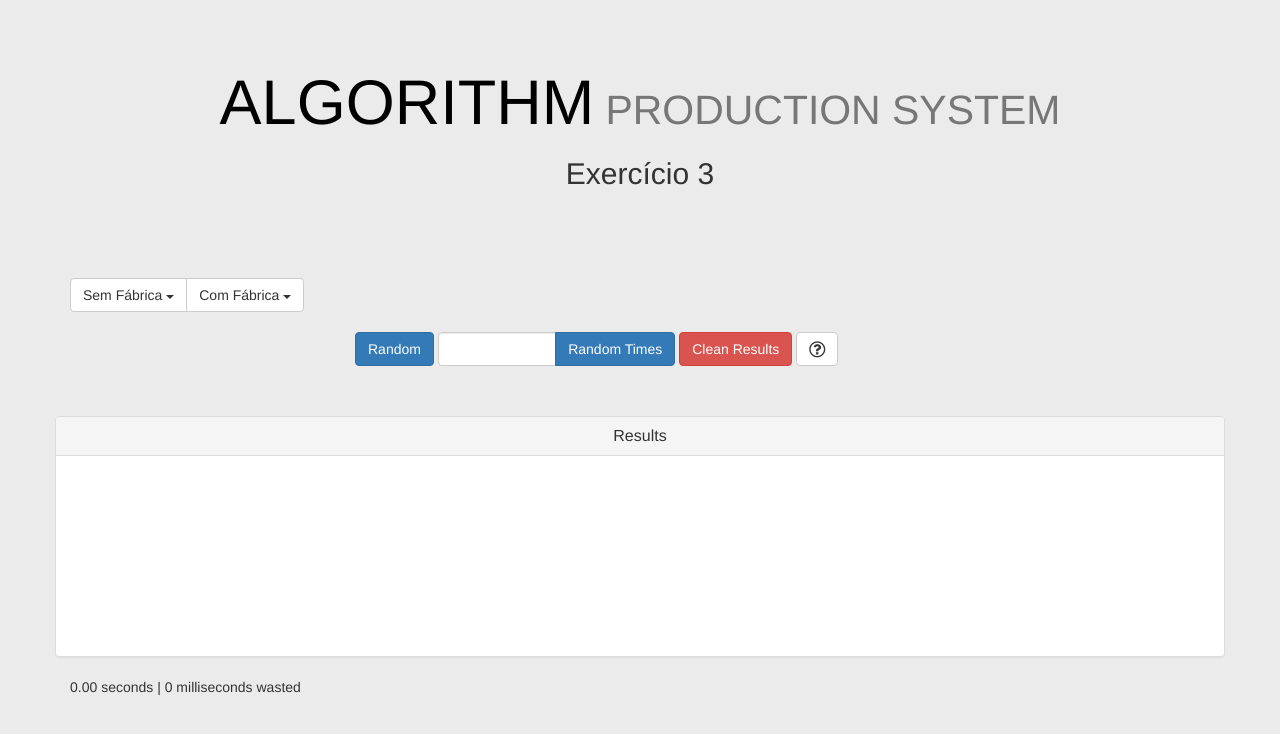
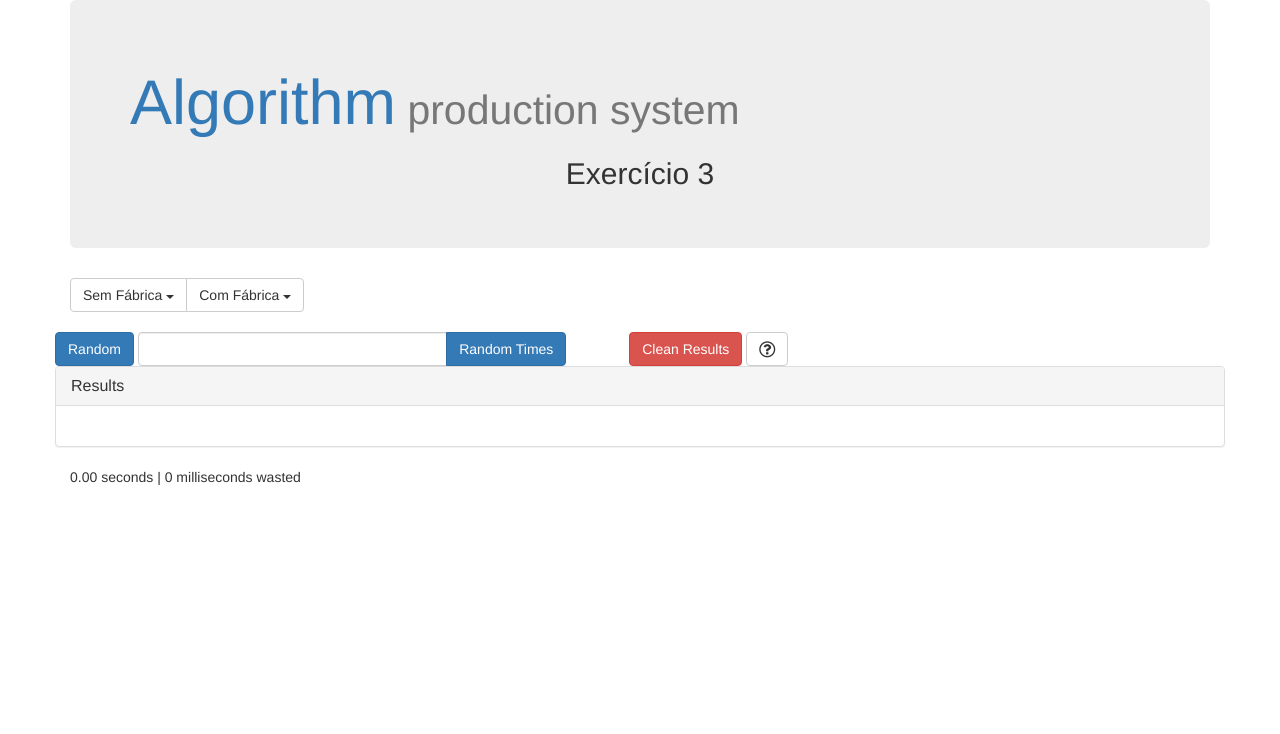
Before and after one commit to raulfdm/algoritmo-sistemas-produtivos, a Jekyll site: the page built from matriz-tres.html, in a window 1280 px wide. Shown: the top 734 px of the page. Built offline with Jekyll 4.4.1, drawn with Linux system fonts in a browser that asks for light colours; nearby versions of some CDN libraries; library files that are not in the unit come from our copies.

Commit message:
Teste post arquivo [2]

```diff
--- a/_layouts/default.html
+++ b/_layouts/default.html
@@ -21,11 +21,9 @@
         {% when 3 %}
         <script type="text/javascript" src="{{"/js/matriz3.js" | prepend: site.baseurl}}"></script>
     {% endcase %}
-    <link rel="stylesheet" href="{{" /css/reset.css " | prepend: site.baseurl}}">
-    <link rel="stylesheet" href="{{" /css/bootstrap.min.css " | prepend: site.baseurl}}">
-    <link rel="stylesheet" href="/css/bootstrap.min.css">
+    <link rel="stylesheet" href="css/reset.css">
     <link rel="stylesheet" href="css/bootstrap.min.css">
-    <link rel="stylesheet" href="{{" /css/style.css " | prepend: site.baseurl}}">
+    <link rel="stylesheet" href="css/style.css">
     <link rel="stylesheet" href="{{" /css/font-awesome.min.css "| prepend: site.baseurl}}">
 </head>
 <body>
```
